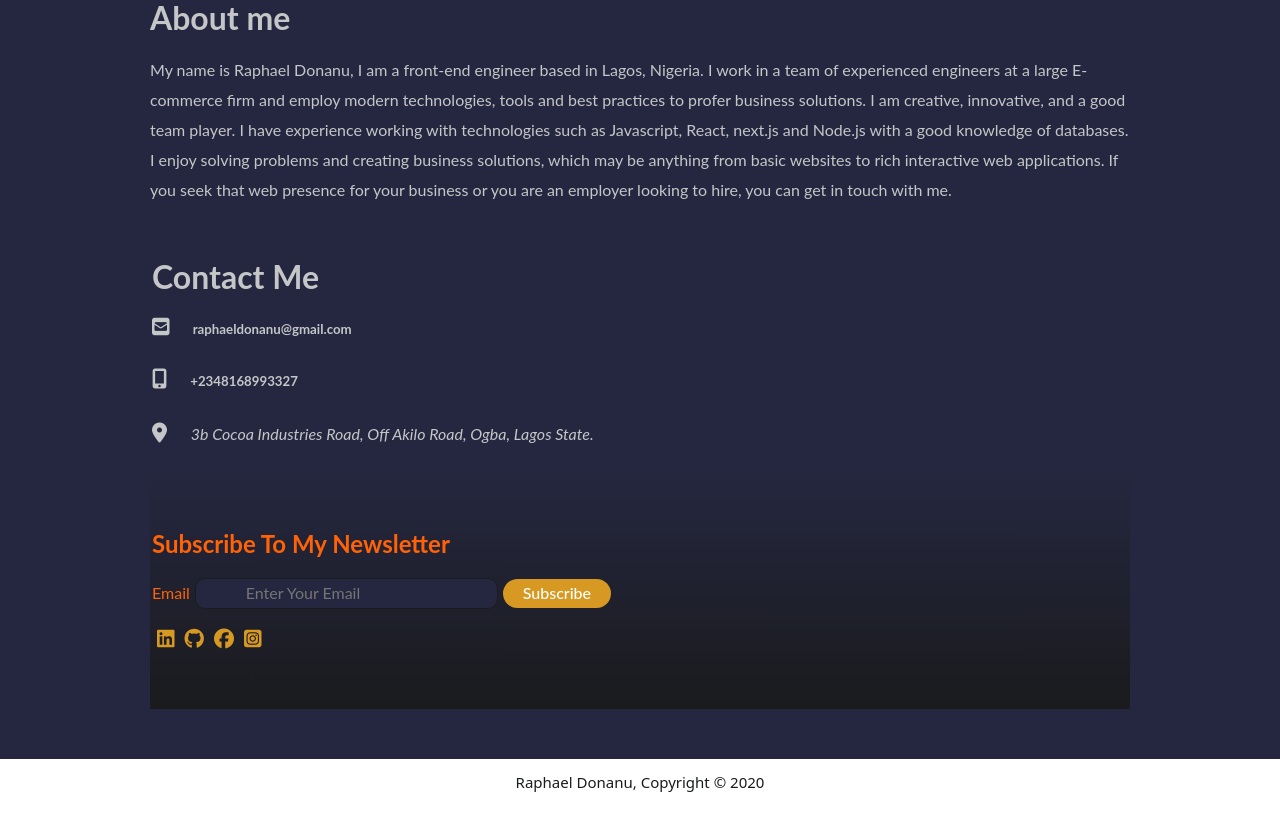
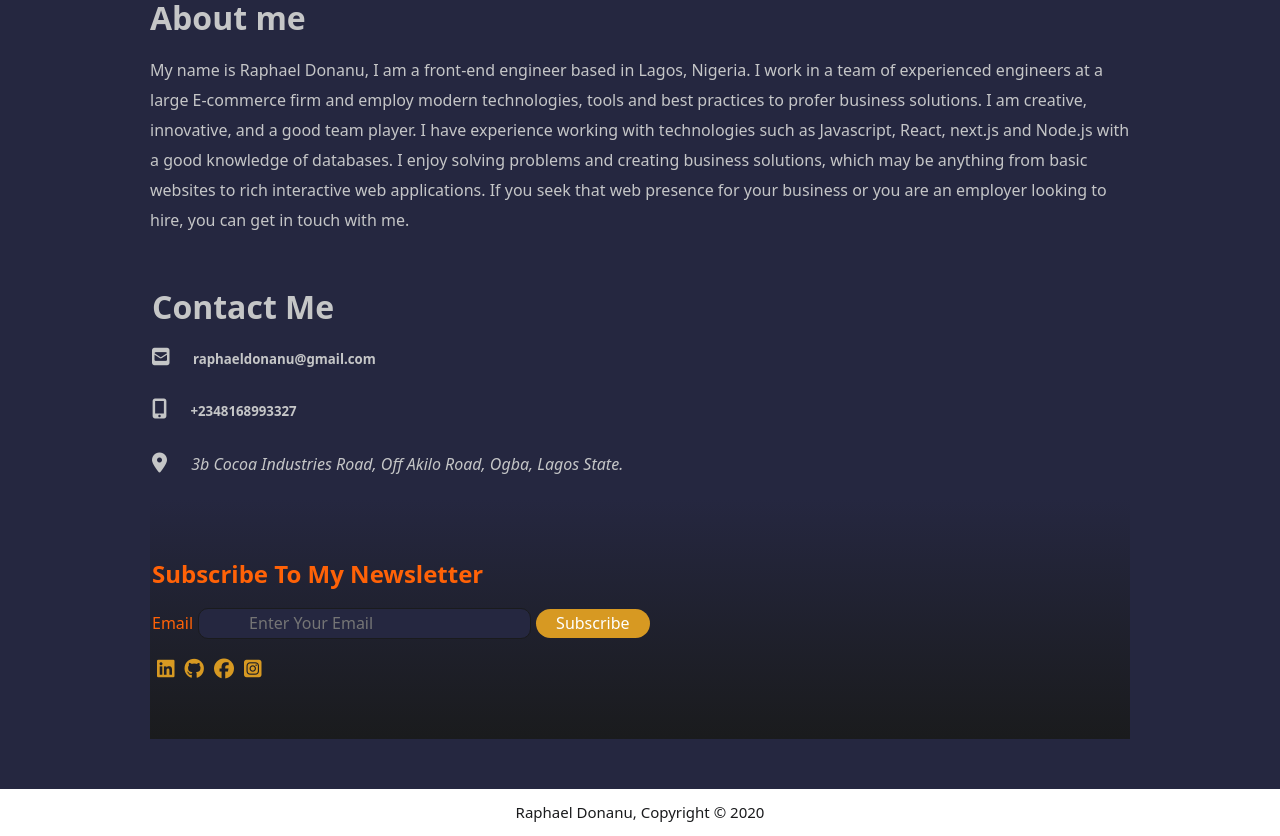
Before and after one commit to Raphael2k6/portfolio-with-react, a React app: page / in a window 1280 px wide. Shown: the part 974-1810 px from the top of the page. Before the commit the page ends 1780 px from the top, so only its background shows below. Built offline with nearby package versions, Linux system fonts and the light colour scheme.

Commit message:
mmodifying css file

```diff
--- a/src/Container.js/App.css
+++ b/src/Container.js/App.css
@@ -7,6 +7,8 @@
   --contact: #190631;
   --text: #c5c6c7;
   --darkBackground: #252740;
+  --font1: Ringside Regular A, Ringside Regular B,Rubik,Lato,Lucida Grande,Lucida Sans Unicode,Tahoma,Sans-Serif;
+  --font: Sentinel SSm A,Sentinel SSm B,system-ui,-apple-system,BlinkMacSystemFont,Segoe UI,Roboto,Helvetica,Arial,sans-serif,Apple Color Emoji,Segoe UI Emoji,Segoe UI Symbol;
 }
 
    .nav {
@@ -66,7 +68,7 @@
   .container {
     background-image: url("../Components.js/img1.jpg");
     background-size: cover;
-    font-family: Sentinel SSm A,Sentinel SSm B,system-ui,-apple-system,BlinkMacSystemFont,Segoe UI,Roboto,Helvetica,Arial,sans-serif,Apple Color Emoji,Segoe UI Emoji,Segoe UI Symbol;
+    font-family: var(--font);
     font-weight: bold;
     display: flex;
     justify-content: center;
@@ -103,7 +105,7 @@
   text-align: left;
   font-size: 1rem;
   line-height: 30px;
-  font-family: Ringside Regular A, Ringside Regular B,Rubik,Lato,Lucida Grande,Lucida Sans Unicode,Tahoma,Sans-Serif;
+  font-family: var(--font);
 }
 
 .contact {
@@ -112,7 +114,7 @@
   padding: 20px 2px;
   margin: auto;
   text-align: left;
-  font-family: Ringside Regular A, Ringside Regular B,Rubik,Lato,Lucida Grande,Lucida Sans Unicode,Tahoma,Sans-Serif;
+  font-family: var(--font);
 }
 
 .sm-handles {
@@ -120,7 +122,7 @@
   padding: 40px 2px;
   margin: auto;
   color: var(--contactBtnHover);
-  font-family: Ringside Regular A, Ringside Regular B,Rubik,Lato,Lucida Grande,Lucida Sans Unicode,Tahoma,Sans-Serif;
+  font-family: var(--font);
 }
 
 .email {
@@ -165,8 +167,7 @@ footer {
   text-align: center;
   font-size: 0.9375rem;
   color: var(--mainColor);
-  font-family: Sentinel SSm A,Sentinel SSm B,system-ui,-apple-system,BlinkMacSystemFont,Segoe UI,Roboto,Helvetica,Arial,sans-serif,Apple Color Emoji,Segoe UI Emoji,Segoe UI Symbol;
-
+  font-family:  var(--font);
 }
 
 @media only screen and (max-width: 500px) {
```
